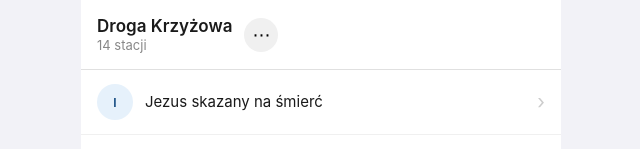
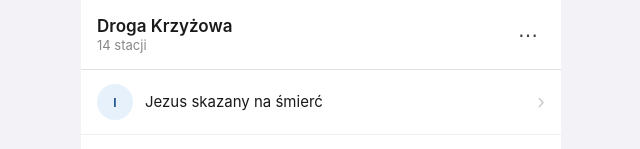
Before and after one commit to jurewiczM/droga_krzyzowa, a React (Vite) app: page / in a window 1280 px wide. Shown: the top 149 px of the page, without its empty margins (319-959 px from the left). Built offline with nearby package versions, Linux system fonts and the light colour scheme.

Commit message:
moze teraz

```diff
--- a/src/App.css
+++ b/src/App.css
@@ -206,16 +206,17 @@ body {
   width: 34px;
   height: 34px;
   border-radius: 50%;
-  background: #f0f0f0;
+  background: transparent;
   border: none;
-  font-size: 18px;
+  font-size: 20px;
   cursor: pointer;
   display: flex;
   align-items: center;
   justify-content: center;
   flex-shrink: 0;
+  color: #444;
 }
-.dark .dots-btn { background: #333; color: #fff; }
+.dark .dots-btn { color: #aaa; }
 
 .dropdown {
   position: absolute;
--- a/src/Menu.jsx
+++ b/src/Menu.jsx
@@ -19,7 +19,7 @@ export default function Menu({ darkMode, onToggleDark }) {
 
       {open && (
         <div className="dropdown">
-          <div className="menu-toggle-row" onClick={onToggleDark}>
+          <div className="menu-toggle-row" onClick={(e) => { e.stopPropagation(); onToggleDark(); }}>
             <div className="menu-item-label">
               <span className="menu-icon">☾</span>
               Tryb ciemny
--- a/src/pages/ListaStacji.jsx
+++ b/src/pages/ListaStacji.jsx
@@ -3,7 +3,7 @@ import Menu from "../Menu";
 export default function ListaStacji({ stacje, onOtworz, darkMode, onToggleDark }) {
   return (
     <div>
-      <div className="header">
+      <div className="header" style={{ justifyContent: "space-between" }}>
         <div>
           <div className="header-title">Droga Krzyżowa</div>
           <div className="header-sub">14 stacji</div>
```
